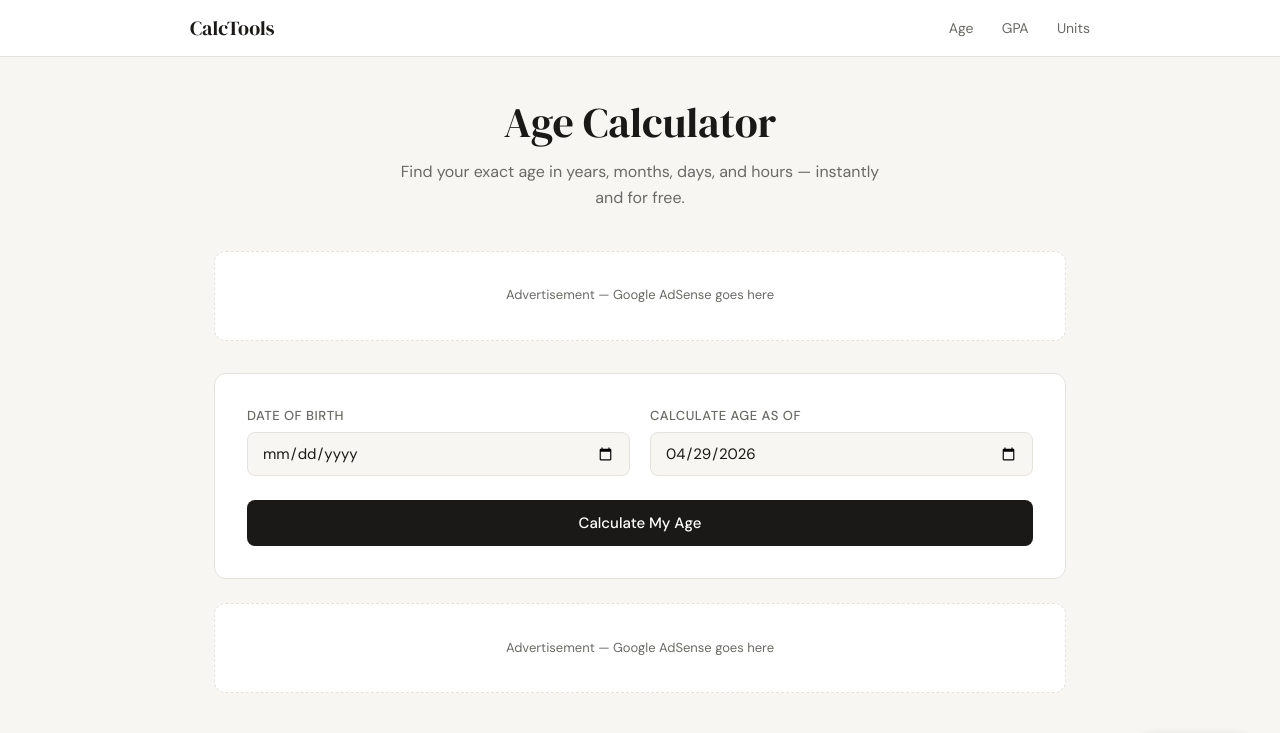
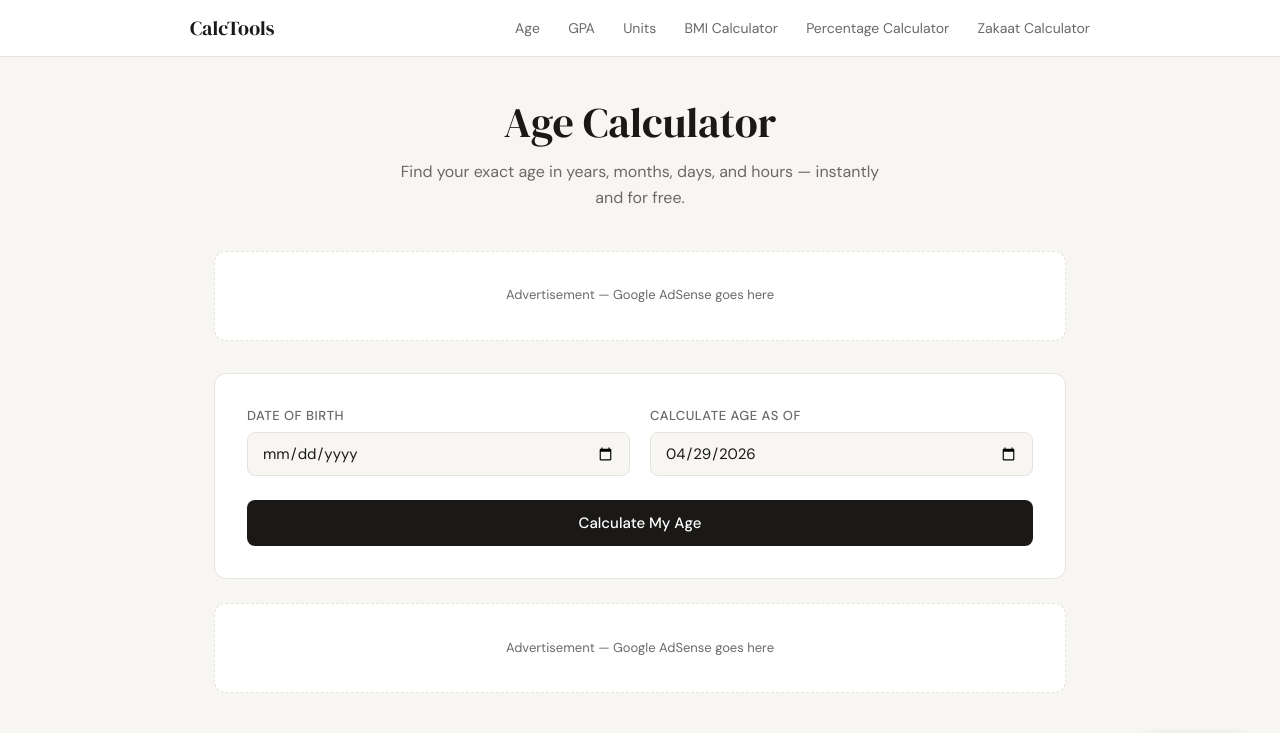
Before and after one commit to Areeb890/quickcalcs, a plain HTML site: page age-calculator.html in a window 1280 px wide. Shown: the top 733 px of the page. Drawn offline with Linux system fonts and the light colour scheme.

Commit message:
Update age-calculator.html

```diff
--- a/age-calculator.html
+++ b/age-calculator.html
@@ -294,6 +294,9 @@
       <a href="/age-calculator">Age</a>
       <a href="/gpa-calculator">GPA</a>
       <a href="/unit-converter">Units</a>
+       <a href="bmi-calculator.html">BMI Calculator</a>
+      <a href="percentage-calculator.html">Percentage Calculator</a>
+      <a href="zakat-calculator.html">Zakaat Calculator</a>
     </nav>
   </div>
 </header>
```
